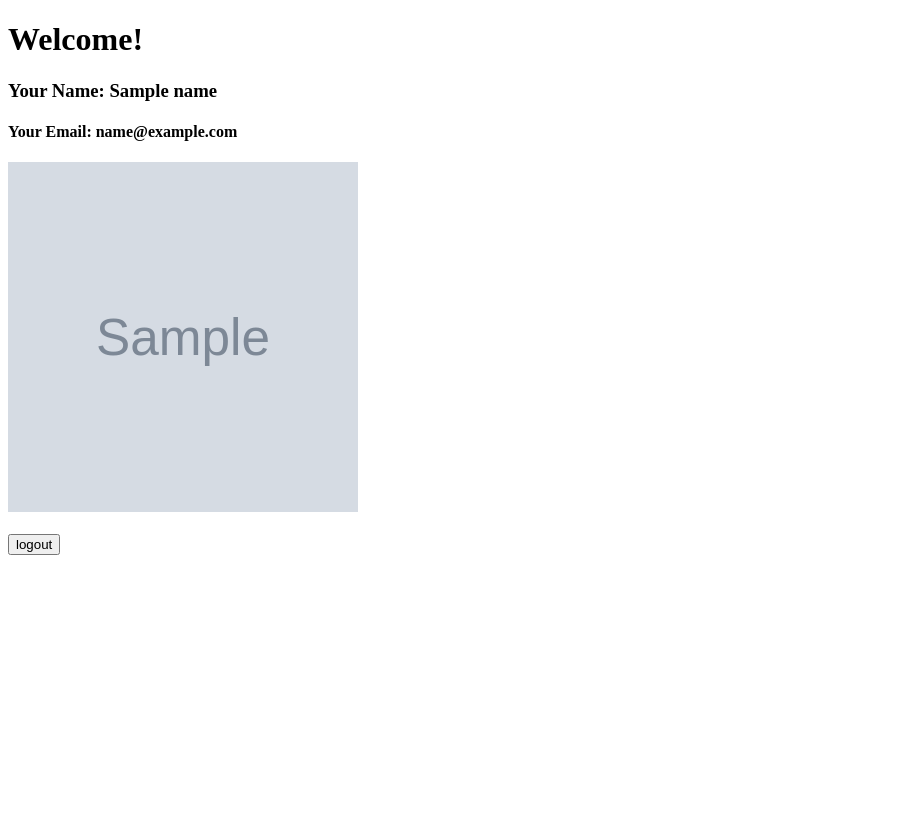
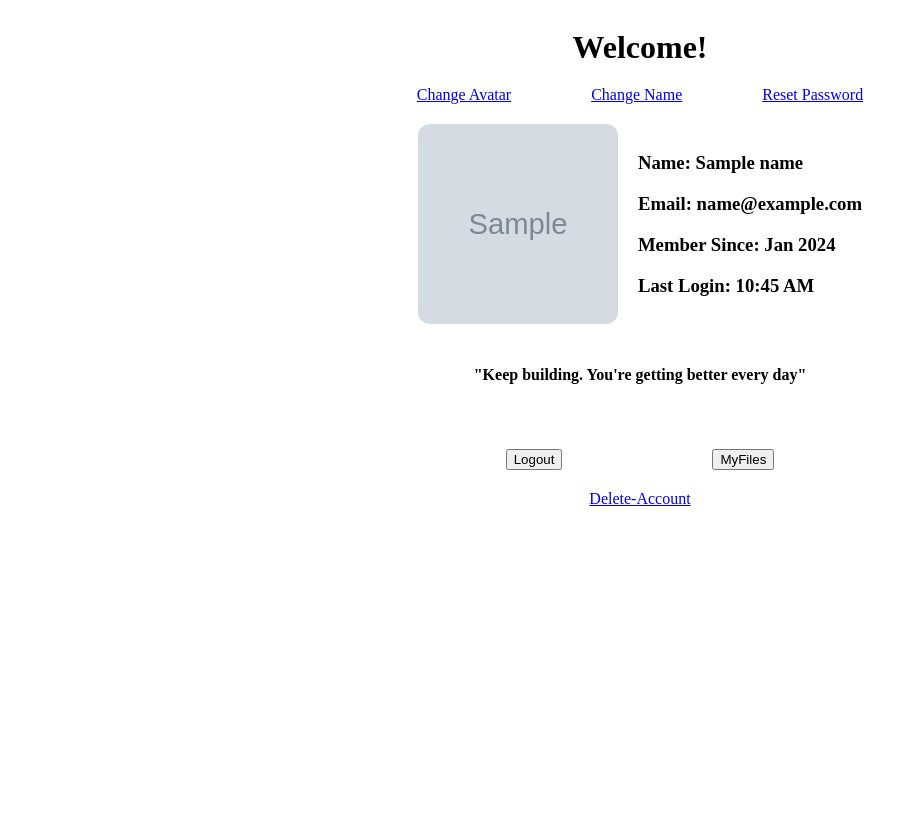
Before and after one commit to Aman-20/AuthenticatonProject, a Node server app: template views/logout.ejs in a window 1280 px wide. Shown: the whole page, without its empty margins (0-918 px from the left). Before the commit the page ends 555 px from the top, so only its background shows below. Run offline with Node 20, Linux system fonts and the light colour scheme; the template is opened without the code that fills it: most values are stand-ins (such as "Sample title", 1, 10 or a date in 2020); grey boxes marked "Sample" are stand-in pictures; some libraries are stand-ins or nearby versions.

Commit message:
second commit

```diff
--- a/authenticator.js
+++ b/authenticator.js
@@ -14,7 +14,7 @@ const forgotPasswordLimiter = ratelimit({
     windowMs:15*60*1000,
     max:2,
     handler: (req, res)=>{
-        res.status(429).render("forgot.ejs", {message:"to many requests"});
+        res.status(429).render("forgot.ejs", {message:"To Many Requests, try after 60sec!!!"});
     }
 });
 
@@ -226,5 +226,5 @@ app.get('/logout', (req, res) => {
 });
 
 app.listen(PORT, (req, res) => {
-    console.log("server is running");
+    console.log(`Server is running on port ${PORT}`);
 });
--- a/views/logout.ejs
+++ b/views/logout.ejs
@@ -1,19 +1,152 @@
 <!DOCTYPE html>
 <html lang="en">
+
 <head>
     <meta charset="UTF-8">
     <meta name="viewport" content="width=device-width, initial-scale=1.0">
     <title>Login</title>
+    <style>
+        body{
+            overflow-x: hidden;
+        }
+        #page {
+            display: flex;
+            flex-direction: column;
+            align-items: center;
+            height: 100vh;
+            gap: 20px;
+
+        }
+
+        #profile {
+            display: flex;
+            gap: 20px;
+            justify-content: center;
+            align-items: center;
+        }
+
+        #info{
+            word-wrap: break-word;
+        }
+        @media (max-width: 400px){
+            #info{
+                font-size: 13px;
+            }
+        }
+         @media (max-width: 300px){
+            #info{
+                font-size: 10px;
+            }
+        }
+
+        #btn {
+            display: flex;
+            gap: 150px;
+            margin-top: 3vh;
+        }
+        @media (max-width:300px){
+            #btn{
+                gap: 100px;
+            }
+        }
+        @media (max-width:250px){
+            #btn{
+                gap: 50px;
+            }
+        }
+
+        #img{
+            height: 200px;
+            width: 200px;
+            overflow: hidden;
+            border-radius: 12px;
+        }
+        #img img{
+            width: 100%;
+            height: 100%;
+            object-fit: cover;
+        }
+
+        @media (max-width: 400px){
+            #img{
+                height: 150px;
+                width: 150px;
+            }
+        }
+        @media (max-width: 300px){
+            #img{
+                height: 100px;
+                width: 100px;
+            }
+        }
+        @media (max-width: 250px){
+            #img{
+                height: 80px;
+                width: 80px;
+            }
+        }
+
+        #navbar {
+            display: flex;
+            gap: 10vh;
+        }
+        @media (max-width:300px){
+            #navbar{
+                gap: 3vh;
+            }
+        }
+        h1{
+            margin-bottom: 0;
+        }
+        #build{
+            text-align: center;
+        }
+    </style>
 </head>
+
 <body>
-    <h1>Welcome! </h1>
-    <h3>Your Name: <%=name%> </h3>
-    <h4>Your Email: <%=email%> </h4>
-    <img src="<%=imgurl%>" height="350px" width="350px"> </br> </br>
 
-    <form action="/logout" method="get">
-        <input type="submit" value="logout">
-    </form>
+    <div id="page">
+
+        <h1>Welcome! </h1>
+
+        <div id="navbar">
+            <a href="/">Change Avatar</a>
+            <a href="/">Change Name</a>
+            <a href="/">Reset Password</a>
+        </div>
+
+        <div id="profile">
+
+            <div id="img">
+                <img src="<%=imgurl%>"> </br> </br>
+            </div>
+
+            <div id="info">
+                <h3>Name: <%=name%></h3>
+                <h3>Email: <%=email%></h3>
+                <h3>Member Since: Jan 2024</h3>
+                <h3>Last Login: 10:45 AM</h3>
+            </div>
+
+        </div>
+
+        <h4 id="build">"Keep building. You're getting better every day"</h4>
+
+        <div id="btn">
+
+            <form action="/logout" method="get">
+                <input type="submit" value="Logout">
+            </form>
+
+            <input type="button" value="MyFiles">
+
+        </div>
+
+        <a href="/">Delete-Account</a>
+
+    </div>
 
 </body>
+
 </html>
```
Also changed, not shown: views/forgot.ejs (+50 -11 lines), views/login.ejs (+27 -6 lines), views/register.ejs (+14 -4 lines), views/reset.ejs (+24 -7 lines).
